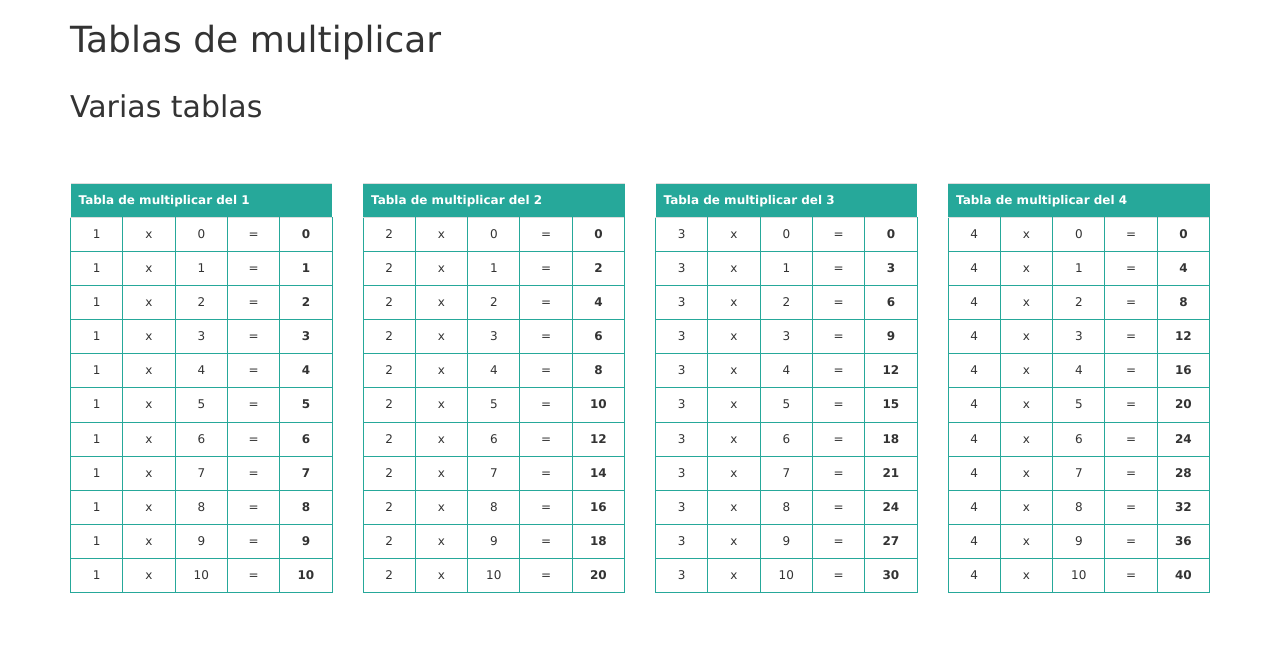
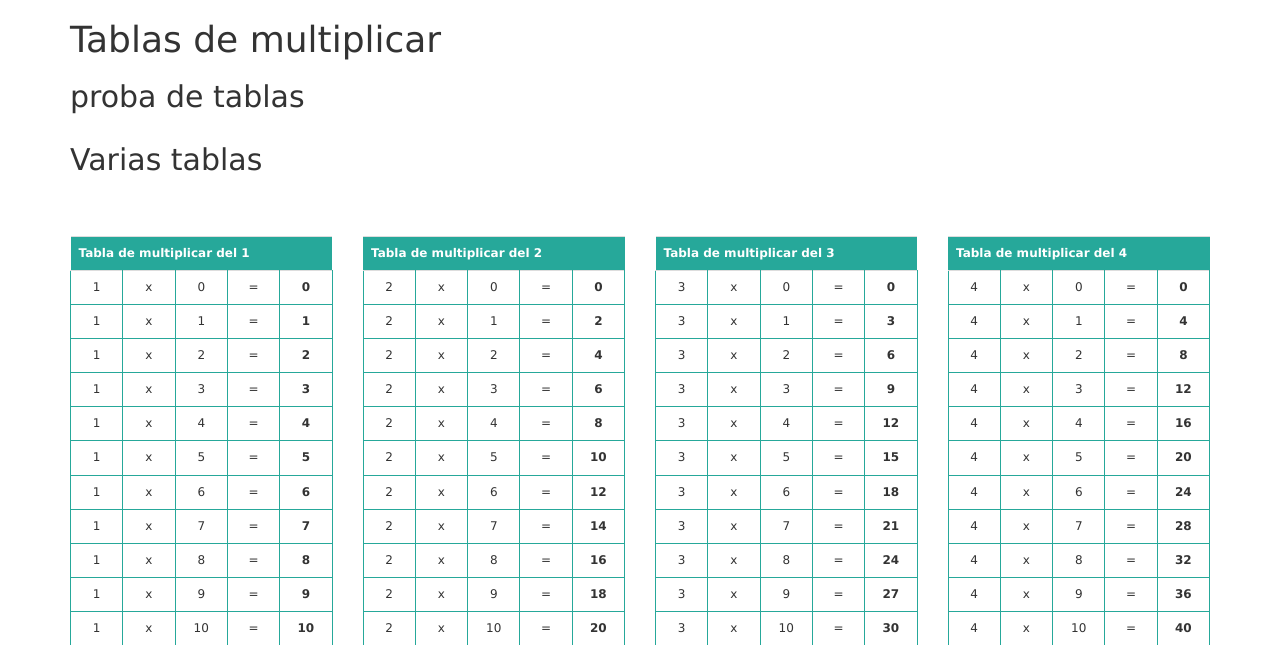
Before and after one commit to adawebsc/tabla-multiplicar-php, a PHP site: page / in a window 1280 px wide. Shown: the top 645 px of the page. Run offline with PHP 8.4, Linux system fonts and the light colour scheme; some libraries are stand-ins or nearby versions.

Commit message:
modificado index

```diff
--- a/index.php
+++ b/index.php
@@ -40,6 +40,7 @@
 	<header>
 		<div class="container">
 			<h1>Tablas de multiplicar</h1>
+			<h2> proba de tablas</h2>
 		</div>
 	</header>
 
```
